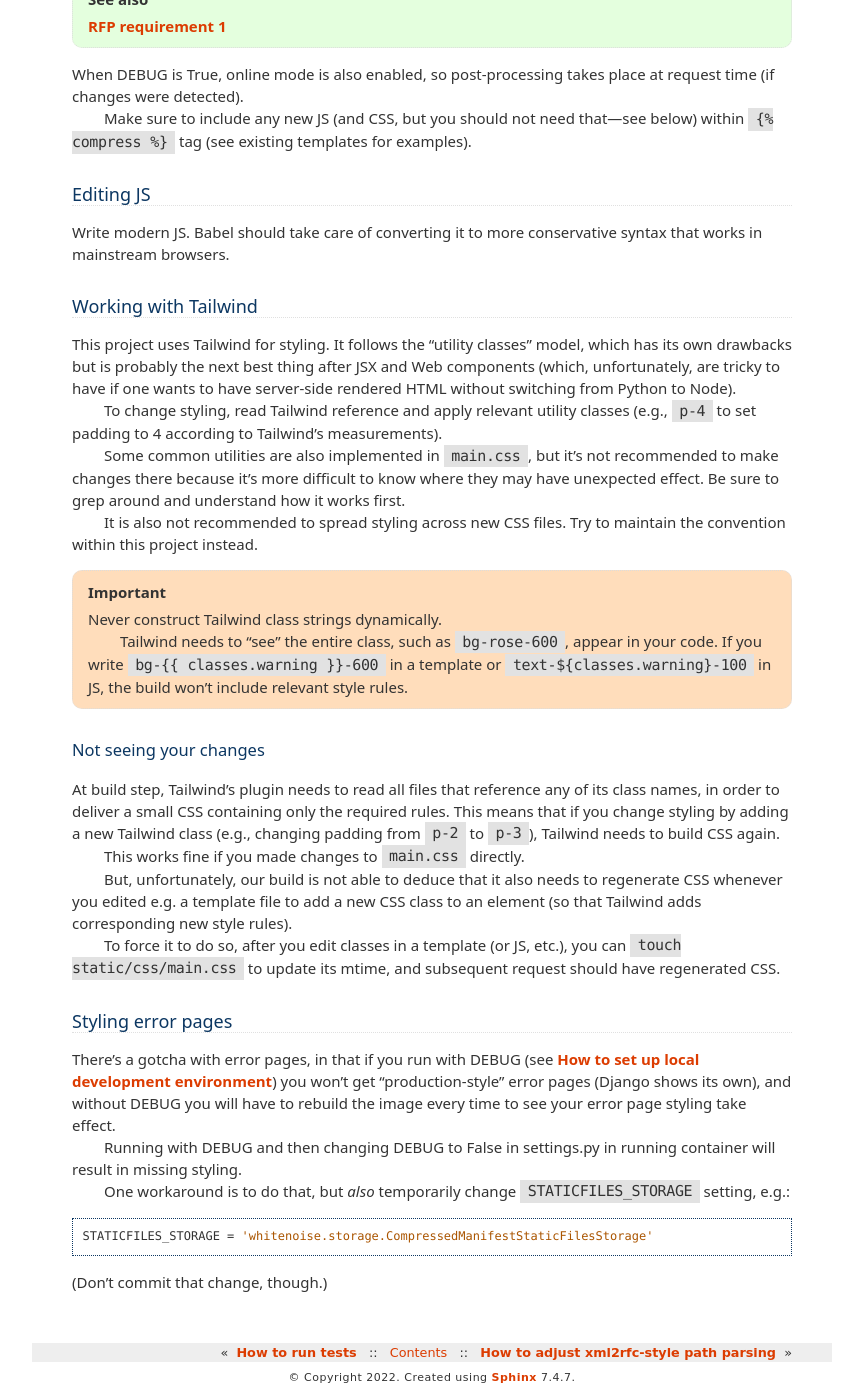
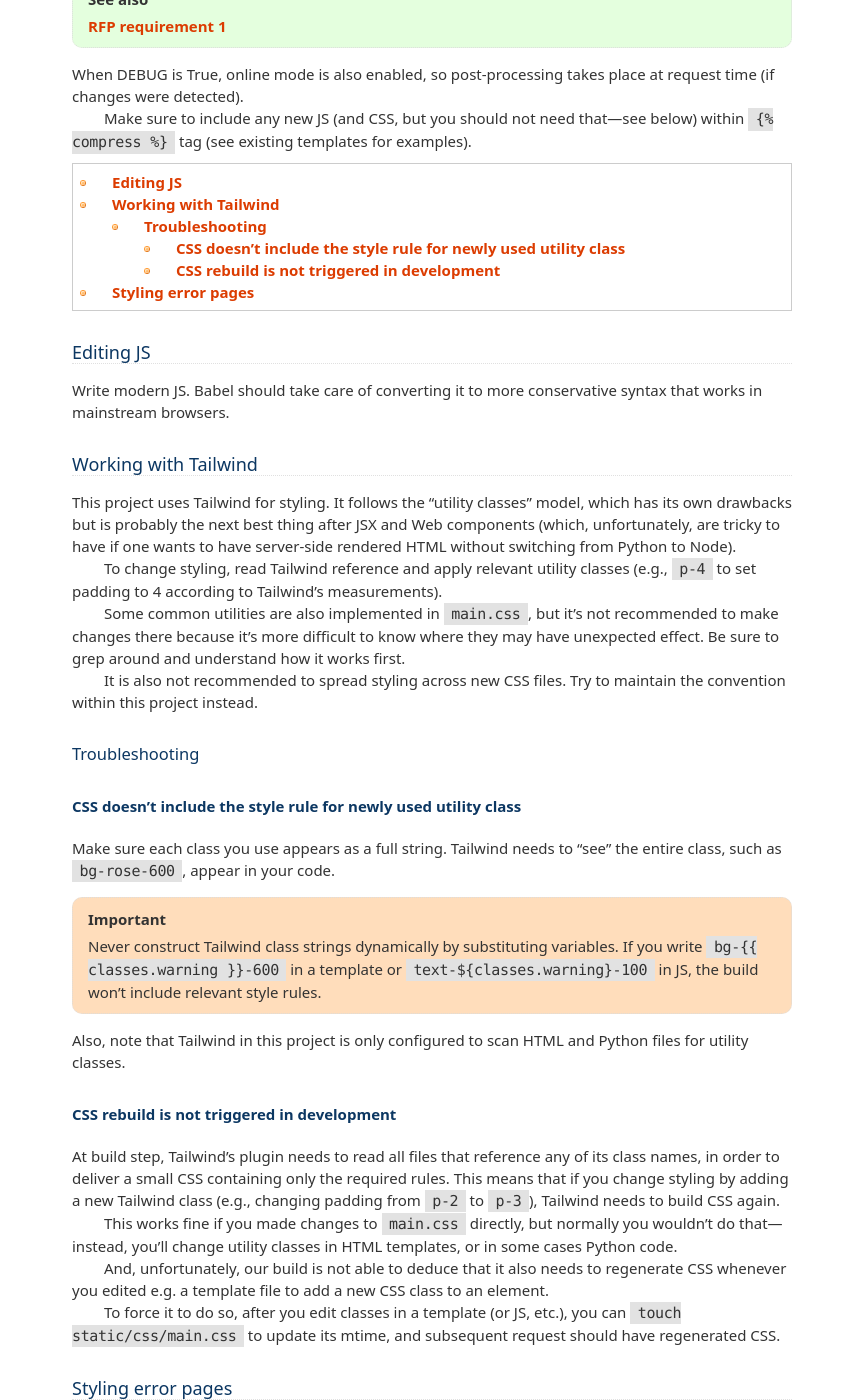
Before and after one commit to ietf-tools/bibxml-service, a Sphinx documentation site: the page built from docs/howto/style-web-pages.rst, in a window 1280 px wide and 1400 px high, scrolled down 256 px. Shown: the whole window, without its empty margins (208-1071 px from the left). Built offline with Sphinx 7.4.7, drawn with Linux system fonts in a browser that asks for light colours; pages that are not in the unit, such as notebooks, are missing from menus.

Commit message:
docs: expand howto/style-web-pages

```diff
--- a/docs/howto/style-web-pages.rst
+++ b/docs/howto/style-web-pages.rst
@@ -15,6 +15,10 @@ Make sure to include any new JS
 (and CSS, but you should not need that—see below)
 within ``{% compress %}`` tag
 (see existing templates for examples).
+
+
+.. contents::
+   :local:
 
 
 Editing JS
@@ -44,18 +48,29 @@ and understand how it works first.
 It is also not recommended to spread styling across new CSS files.
 Try to maintain the convention within this project instead.
 
+Troubleshooting
+---------------
+
+CSS doesn’t include the style rule for newly used utility class
+~~~~~~~~~~~~~~~~~~~~~~~~~~~~~~~~~~~~~~~~~~~~~~~~~~~~~~~~~~~~~~~
+
+Make sure each class you use appears as a full string.
+Tailwind needs to “see” the entire class, such as ``bg-rose-600``,
+appear in your code.
+
 .. important::
 
-   Never construct Tailwind class strings dynamically.
-
-   Tailwind needs to “see” the entire class, such as ``bg-rose-600``,
-   appear in your code.
+   Never construct Tailwind class strings dynamically
+   by substituting variables.
    If you write ``bg-{{ classes.warning }}-600`` in a template
    or ``text-${classes.warning}-100`` in JS,
    the build won’t include relevant style rules.
 
-Not seeing your changes
------------------------
+Also, note that Tailwind in this project is only configured
+to scan HTML and Python files for utility classes.
+
+CSS rebuild is not triggered in development
+~~~~~~~~~~~~~~~~~~~~~~~~~~~~~~~~~~~~~~~~~~~
 
 At build step, Tailwind’s plugin needs to read all files
 that reference any of its class names, in order to deliver a small
@@ -64,12 +79,14 @@ if you change styling by adding a new Tailwind class
 (e.g., changing padding from ``p-2`` to ``p-3``),
 Tailwind needs to build CSS again.
 
-This works fine if you made changes to ``main.css`` directly.
+This works fine if you made changes to ``main.css`` directly,
+but normally you wouldn’t do that—instead,
+you’ll change utility classes in HTML templates,
+or in some cases Python code.
 
-But, unfortunately, our build is not able to deduce that
-it also needs to regenerate CSS
-whenever you edited e.g. a template file to add a new CSS class to an element
-(so that Tailwind adds corresponding new style rules).
+And, unfortunately, our build is not able to deduce that
+it also needs to regenerate CSS whenever you edited
+e.g. a template file to add a new CSS class to an element.
 
 To force it to do so, after you edit classes in a template (or JS, etc.),
 you can ``touch static/css/main.css`` to update its mtime, and subsequent
```
